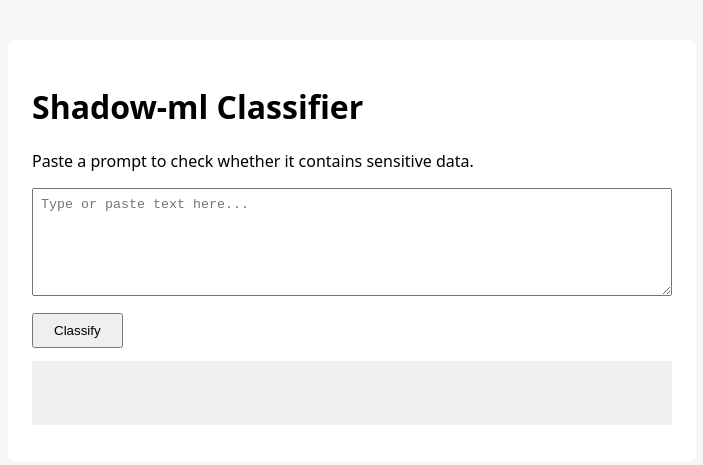
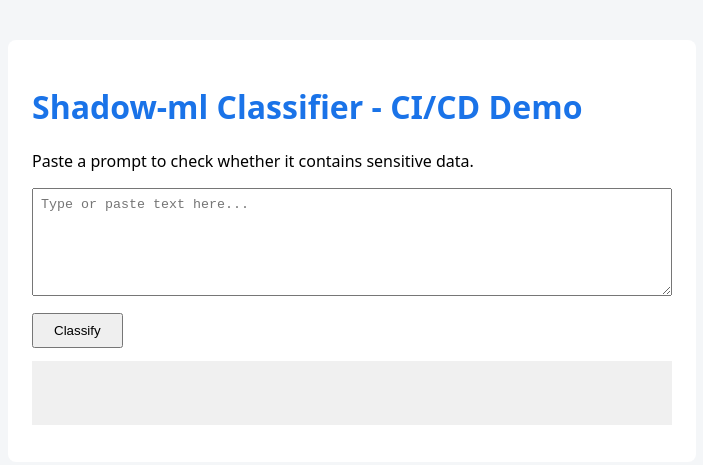
Before and after one commit to KakkarAkshay/shadow-ml, a plain HTML site: page static/index.html in a window 1280 px wide. Shown: the whole page, without its empty margins (288-991 px from the left). Drawn offline with Linux system fonts and the light colour scheme.

Commit message:
feat: update heading text and colour for CI/CD demo

```diff
--- a/static/index.html
+++ b/static/index.html
@@ -8,7 +8,7 @@
 </head>
 <body>
   <main>
-    <h1>Shadow-ml Classifier</h1>
+    <h1>Shadow-ml Classifier - CI/CD Demo</h1>
     <p>Paste a prompt to check whether it contains sensitive data.</p>
     <textarea id="text" rows="6" placeholder="Type or paste text here..."></textarea>
     <button id="go">Classify</button>
--- a/static/style.css
+++ b/static/style.css
@@ -3,3 +3,4 @@ main { max-width: 640px; margin: 40px auto; padding: 24px; background: #fff; bor
 textarea { width: 100%; box-sizing: border-box; padding: 8px; }
 button { margin-top: 12px; padding: 8px 20px; cursor: pointer; }
 pre { background: #f0f0f0; padding: 12px; min-height: 40px; white-space: pre-wrap; }
+h1 { color: #1a73e8; }
```
